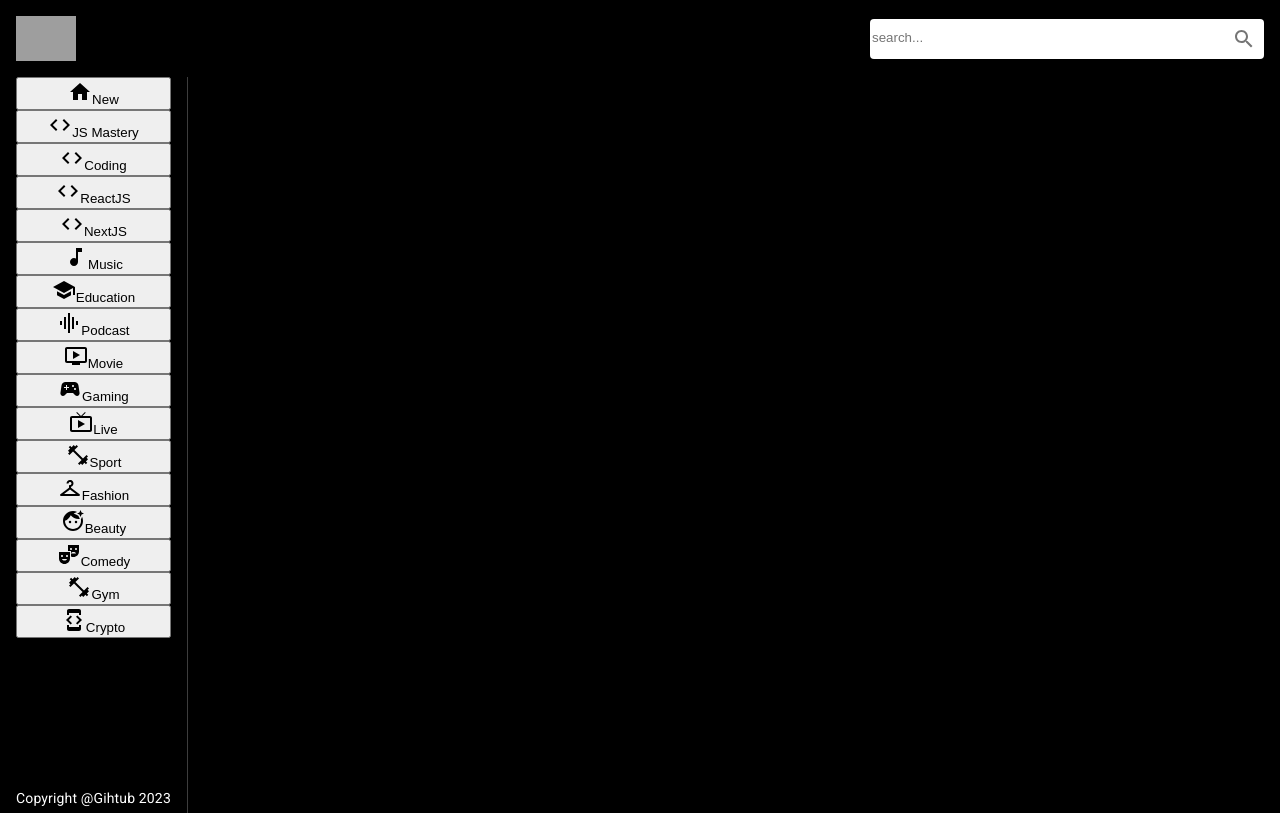
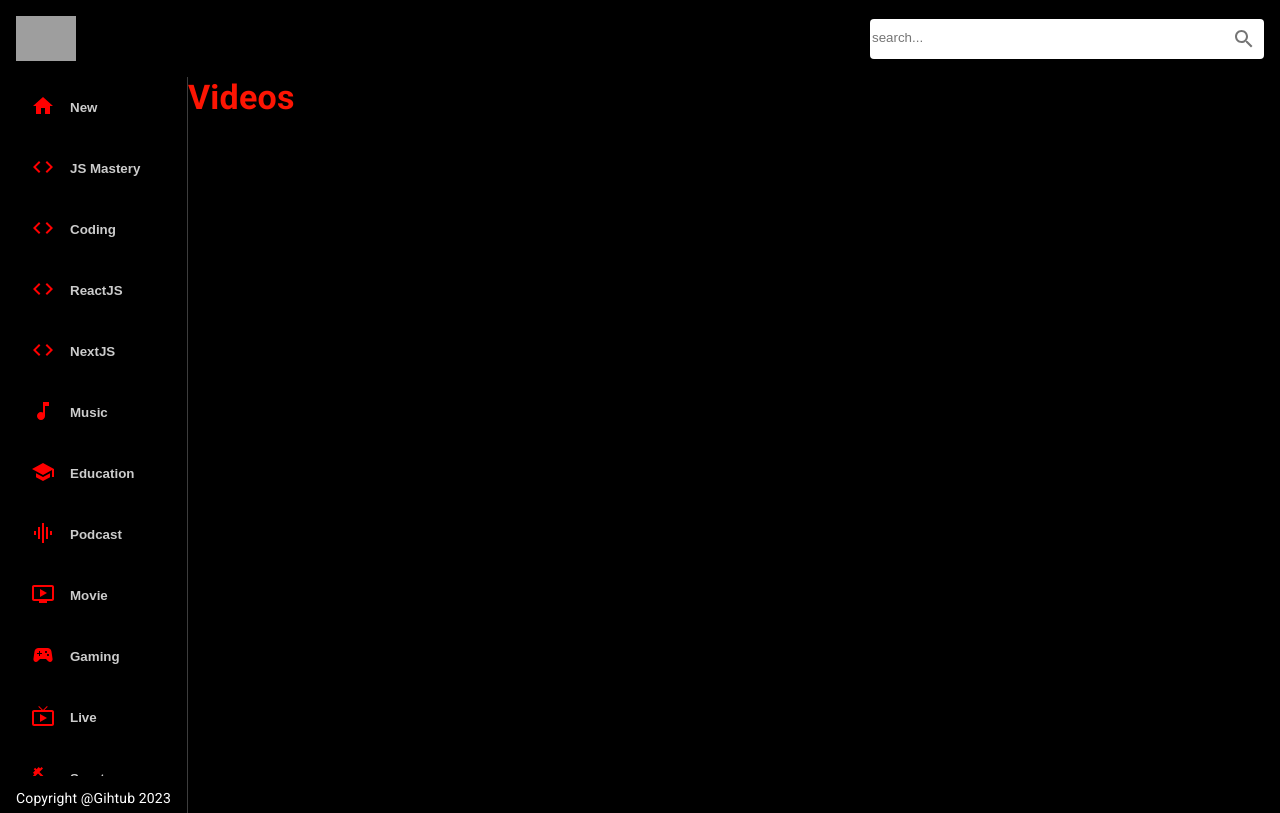
Before and after one commit to mailforwork/youtube-clone, a React (Create React App) app: page / in a window 1280 px wide. Built offline with nearby package versions, Linux system fonts and the light colour scheme; grey boxes are pictures that could not be loaded.

Commit message:
Setting up youtube API

```diff
--- a/src/components/Feed.jsx
+++ b/src/components/Feed.jsx
@@ -2,6 +2,7 @@ import React from "react";
 import { useState, useEffect } from "react";
 import { Box, Stack, Typography } from "@mui/material";
 import Sidebar from "./Sidebar";
+import Videos from "./Videos";
 
 const Feed = () => {
   return (
@@ -22,6 +23,13 @@ const Feed = () => {
           Copyright @Gihtub 2023
         </Typography>
       </Box>
+
+      <Box>
+        <Typography variant="h4" fontWeight="bold" mb={2} sx={{ color: "white" }}>
+           <span style={{ color: "#FC1503" }}>Videos</span>
+        </Typography>
+        <Videos />
+      </Box>
     </Stack>
   );
 };
--- a/src/components/Sidebar.jsx
+++ b/src/components/Sidebar.jsx
@@ -1,9 +1,36 @@
+// import React from "react";
+// import { Stack } from "@mui/material";
+// import { categories } from "../utils/constants";
+
+// const Categories = (selectedCategory, setSelectedCategory) => {
+// const SideBar = () => {
+//   return (
+//     <Stack
+//       direction="row"
+//       sx={{
+//         overflowY: "auto",
+//         height: { sx: "auto", md: "95%" },
+//         flexDirection: { md: "column" },
+//       }}
+//     >
+//       {categories.map((category) => (
+//         <button className="category-btn">
+//           <span>{category.icon}</span>
+//           <span>{category.name}</span>
+//         </button>
+//       ))}
+//     </Stack>
+//   );
+// };
+
+// export default SideBar;
+
 import React from "react";
 import { Stack } from "@mui/material";
+
 import { categories } from "../utils/constants";
 
-const SideBar = () => {
-  return (
+const Categories = ({ selectedCategory, setSelectedCategory }) => (
   <Stack
     direction="row"
     sx={{
@@ -13,13 +40,31 @@ const SideBar = () => {
     }}
   >
     {categories.map((category) => (
-        <button>
-          <span>{category.icon}</span>
-          <span>{category.name}</span>
+      <button
+        className="category-btn"
+        onClick={() => setSelectedCategory(category.name)}
+        style={{
+          background: category.name === selectedCategory && "#FC1503",
+          color: "white",
+        }}
+        key={category.name}
+      >
+        <span
+          style={{
+            color: category.name === selectedCategory ? "white" : "red",
+            marginRight: "15px",
+          }}
+        >
+          {category.icon}
+        </span>
+        <span
+          style={{ opacity: category.name === selectedCategory ? "1" : "0.8" }}
+        >
+          {category.name}
+        </span>
       </button>
     ))}
   </Stack>
 );
-};
 
-export default SideBar;
+export default Categories;
--- /dev/null
+++ b/src/components/Videos.jsx
@@ -0,0 +1,9 @@
+import React from 'react'
+
+const Videos = () => {
+  return (
+    <div>Videos</div>
+  )
+}
+
+export default Videos
```
Also changed, not shown: src/utils/fetchFromAPI.js (added, +44 -0 lines), 2 other files (tests, documents, lock files or other folders). Lines whose indentation alone changed are shown as unchanged.
